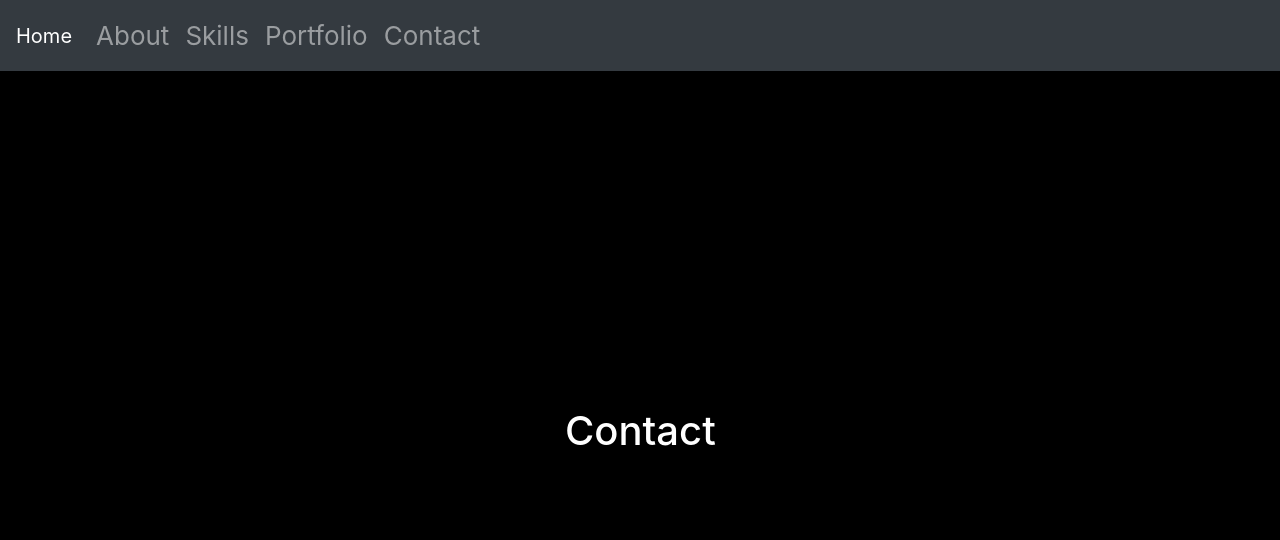
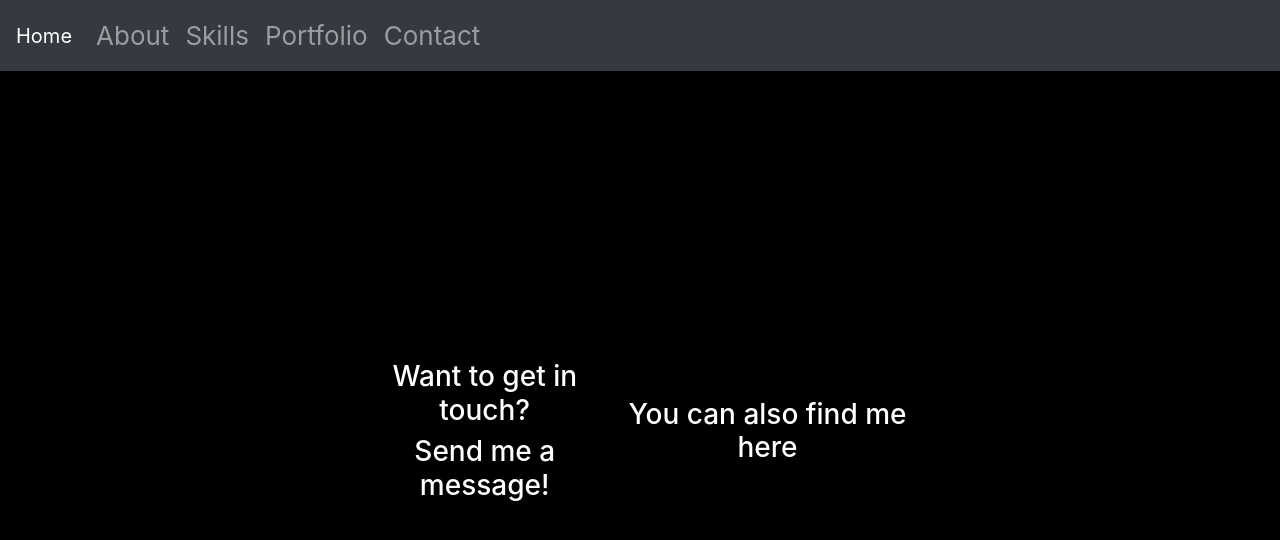
Before and after one commit to hiboabd/personal_website, a React (Create React App) app in the folder my-app/: page /contact in a window 1280 px wide. Shown: the top 540 px of the page. Built offline with nearby package versions, Linux system fonts and the light colour scheme.

Commit message:
Changed contact to class component

```diff
--- a/my-app/src/components/contact.js
+++ b/my-app/src/components/contact.js
@@ -1,13 +1,39 @@
 import React from 'react';
 
 
-function Contact() {
+class Contact extends React.Component {
 
+  constructor(props){
+    super(props);
+    this.state = {
+      name: '',
+      email: '',
+      message: '',
+      disabled: false,
+      emailSent: null,
+    }
+  }
+
+render () {
   return (
-    <div className="contact">
-      <h1> Contact </h1>
-    </div>
+    <>
+      <div className="contact-text">
+        <h3> Want to get in touch? </h3>
+        <h3> Send me a message! </h3>
+      </div>
+      <div className="contact-form">
+
+      </div>
+      <div className="contact-text">
+        <h3> You can also find me here </h3>
+      </div>
+      <div className="contact-socials">
+
+      </div>
+    </>
   );
 }
 
+}
+
 export default Contact;
```
